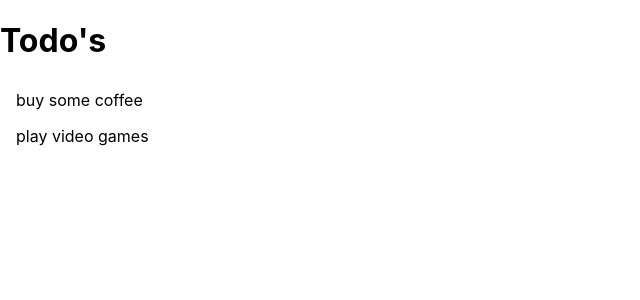
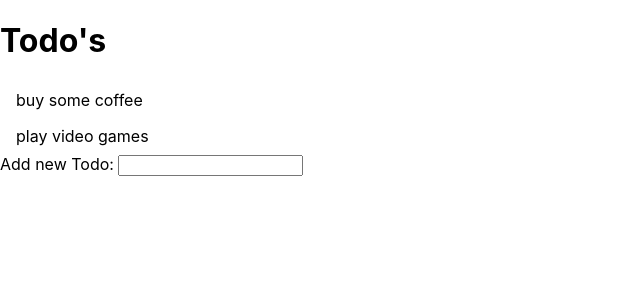
Before and after one commit to rizalfmaulana/todo-react, a React (Create React App) app: page / in a window 1280 px wide. Shown: the top 300 px of the page, without its empty margins (0-640 px from the left). Built offline with nearby package versions, Linux system fonts and the light colour scheme; the HTML template or start-up script is replaced by a standard one.

Commit message:
modified form

```diff
--- a/src/AddForm.js
+++ b/src/AddForm.js
@@ -1,4 +1,5 @@
 import { useState } from "react";
+import TextField from "@material-ui/core/TextField";
 
 const AddForm = () => {
   const [content, setContent] = useState("");
@@ -6,10 +7,14 @@ const AddForm = () => {
   const handleChange = (e) => {
     setContent(e.target.value);
   };
+
+  const handleSubmit = (e) => {
+    e.preventDefault();
+  };
   return (
     <div>
-      <form>
-        <label htmlFor="">Add new Todo</label>
+      <form onSubmit={handleSubmit}>
+        <label htmlFor="">Add new Todo: </label>
         <input type="text" onChange={handleChange} value={content} />
       </form>
     </div>
--- a/src/App.js
+++ b/src/App.js
@@ -1,4 +1,5 @@
 import { useState } from "react";
+import AddForm from "./AddForm";
 import "./App.css";
 import Todos from "./Todos";
 
@@ -16,6 +17,7 @@ function App() {
     <div className="todo-app container">
       <h1 className="center blue-text">Todo's</h1>
       <Todos todos={todos} deleteTodos={deleteTodos} />
+      <AddForm />
     </div>
   );
 }
```
